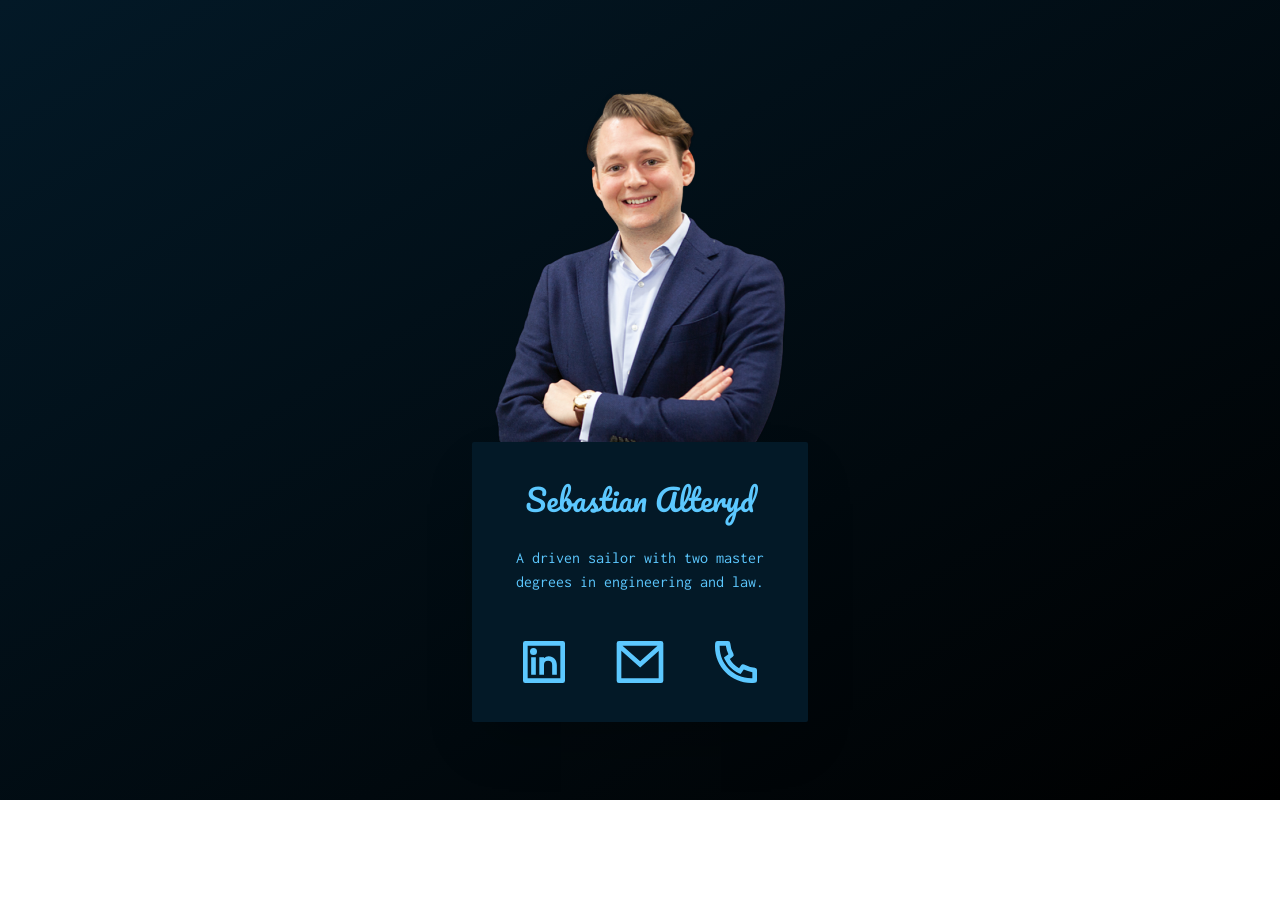
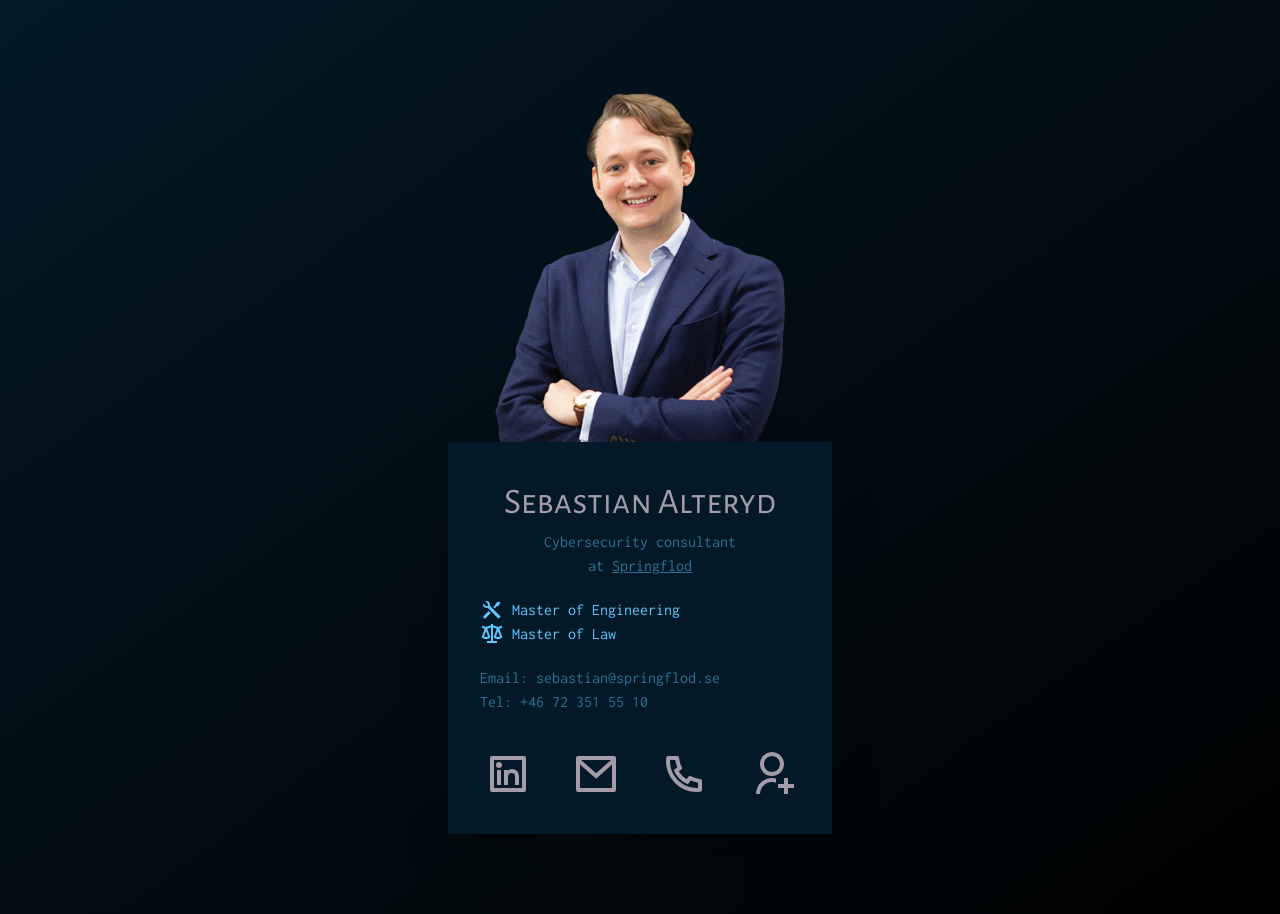
Before and after one commit to CptSandblaster/business-card, a website: page docs/index.html in a window 1280 px wide. Before the commit the page ends 800 px from the top, so only its background shows below. Drawn offline with Linux system fonts and the light colour scheme.

Commit message:
Updated design with more color and information

```diff
--- a/docs/index.html
+++ b/docs/index.html
@@ -8,28 +8,52 @@
     <meta name="author" content="Sebastian" />
     <meta name="viewport" content="width=device-width, initial-scale=1" />
     <link rel="stylesheet" href="css/compiled.css" />
-    <link rel="stylesheet" href="https://fonts.googleapis.com/css?family=Pacifico">
+    <link rel="preconnect" href="https://fonts.googleapis.com">
+<link rel="preconnect" href="https://fonts.gstatic.com" crossorigin>
+<link href="https://fonts.googleapis.com/css2?family=Alegreya+Sans+SC&family=Playfair+Display+SC&display=swap" rel="stylesheet">
     <link rel="stylesheet" href="https://fonts.googleapis.com/css?family=Inconsolata">
 </head>
 
-<body>
-    <div class="min-h-screen bg-gradient-to-br from-background to-black">
+<body class="bg-gradient-to-br from-background to-black">
+    <div class="min-h-screen">
         <div id="main" class="flex flex-col items-center justify-center pt-20">
             <img src="/business-card/assets/portrait.png" class="max-w-lg" />
-            <div id="card"
-                class="flex flex-col items-center max-w-xl bg-background rounded-sm min-h-fit shadow-2xl">
+            <div id="card" class="flex flex-col items-center max-w-xl bg-background min-h-fit shadow-2xl mb-20 w-96">
                 <div id="name" class="mt-10">
-                    <p class="text-center font-title text-3xl text-text">Sebastian Alteryd</p>
+                    <p class="text-center font-title text-4xl text-highlight">Sebastian Alteryd</p>
                 </div>
-                <div id="description" class="mt-5 mx-2 p-2 max-w-xs min-w-[300px]">
-                    <p class="font-mono text-text text-center">A driven sailor with two master degrees in engineering and law.</p>
+                <div id="title">
+                    <p class="text-secondary mt-2 text-center">Cybersecurity consultant</p>
+                    <p class="text-secondary text-center">at <a href="https://www.springflod.se/"><u>Springflod</u></a></p>
+                </div>
+                <div id="description" class="my-5 mx-2 w-80">
+                    <div id="engineering" class="flex flex-row">
+                        <svg xmlns="http://www.w3.org/2000/svg" viewBox="0 0 24 24" class="h-6 w-6 fill-text">
+                            <path fill="none" d="M0 0h24v24H0z" />
+                            <path
+                                d="M5.33 3.271a3.5 3.5 0 0 1 4.472 4.474L20.647 18.59l-2.122 2.121L7.68 9.867a3.5 3.5 0 0 1-4.472-4.474L5.444 7.63a1.5 1.5 0 1 0 2.121-2.121L5.329 3.27zm10.367 1.884l3.182-1.768 1.414 1.414-1.768 3.182-1.768.354-2.12 2.121-1.415-1.414 2.121-2.121.354-1.768zm-7.071 7.778l2.121 2.122-4.95 4.95A1.5 1.5 0 0 1 3.58 17.99l.097-.107 4.95-4.95z" />
+                        </svg>
+                        <p class="ml-2 font-mono text-text text-left">Master of Engineering</p>
+                    </div>
+                    <div id="law" class="flex flex-row">
+                        <svg xmlns="http://www.w3.org/2000/svg" viewBox="0 0 24 24" class="h-6 w-6 fill-text">
+                            <path fill="none" d="M0 0H24V24H0z" />
+                            <path
+                                d="M13 2v1.278l5 1.668 3.632-1.21.633 1.896-3.032 1.011 3.096 8.512C21.237 16.292 19.7 17 18 17c-1.701 0-3.237-.708-4.329-1.845l3.094-8.512L13 5.387V19H17v2H7v-2h4V5.387L7.232 6.643l3.096 8.512C9.237 16.292 7.7 17 6 17c-1.701 0-3.237-.708-4.329-1.845l3.094-8.512-3.03-1.01.633-1.898L6 4.945l5-1.667V2h2zm5 7.103l-1.958 5.386c.587.331 1.257.511 1.958.511.7 0 1.37-.18 1.958-.51L18 9.102zm-12 0l-1.958 5.386C4.629 14.82 5.299 15 6 15c.7 0 1.37-.18 1.958-.51L6 9.102z" />
+                        </svg>
+                        <p class="ml-2 font-mono text-text text-left">Master of Law</p>
+                    </div>
+                </div>
+                <div id="contact-details" class="w-80">
+                    <p class="text-secondary">Email: sebastian@springflod.se</p>
+                    <p class="text-secondary">Tel: +46 72 351 55 10</p>
                 </div>
                 <div id="buttons" class="flex flex-row">
-                    <div id="linkedin"
-                        class="my-5 mx-2 h-20 w-20 hover:animate-pulse">
+                    <div id="linkedin" class="my-5 mx-1 h-20 w-20">
                         <a href="https://www.linkedin.com/in/sebastian-alteryd-1967587a/">
-                            <div class="h-full w-full p-3">
-                                <svg xmlns="http://www.w3.org/2000/svg" viewBox="0 0 24 24" class="h-full w-full fill-text">
+                            <div class="h-full w-full p-4 hover:animate-pulse">
+                                <svg xmlns="http://www.w3.org/2000/svg" viewBox="0 0 24 24"
+                                    class="h-full w-full fill-highlight">
                                     <path fill="none" d="M0 0h24v24H0z" />
                                     <path
                                         d="M4 3h16a1 1 0 0 1 1 1v16a1 1 0 0 1-1 1H4a1 1 0 0 1-1-1V4a1 1 0 0 1 1-1zm1 2v14h14V5H5zm2.5 4a1.5 1.5 0 1 1 0-3 1.5 1.5 0 0 1 0 3zm-1 1h2v7.5h-2V10zm5.5.43c.584-.565 1.266-.93 2-.93 2.071 0 3.5 1.679 3.5 3.75v4.25h-2v-4.25a1.75 1.75 0 0 0-3.5 0v4.25h-2V10h2v.43z" />
@@ -37,11 +61,11 @@
                             </div>
                         </a>
                     </div>
-                    <div id="email"
-                        class="my-5 mx-2 h-20 w-20 hover:animate-pulse">
+                    <div id="email" class="my-5 mx-1 h-20 w-20">
                         <a href="mailto:sebastian@springflod.se">
-                            <div class="h-full w-full p-3">
-                                <svg xmlns="http://www.w3.org/2000/svg" viewBox="0 0 24 24" class="h-full w-full fill-text">
+                            <div class="h-full w-full p-4 hover:animate-pulse">
+                                <svg xmlns="http://www.w3.org/2000/svg" viewBox="0 0 24 24"
+                                    class="h-full w-full fill-highlight">
                                     <path fill="none" d="M0 0h24v24H0z" />
                                     <path
                                         d="M3 3h18a1 1 0 0 1 1 1v16a1 1 0 0 1-1 1H3a1 1 0 0 1-1-1V4a1 1 0 0 1 1-1zm17 4.238l-7.928 7.1L4 7.216V19h16V7.238zM4.511 5l7.55 6.662L19.502 5H4.511z" />
@@ -49,14 +73,25 @@
                             </div>
                         </a>
                     </div>
-                    <div id="phone"
-                        class="my-5 mx-2 h-20 w-20 ">
-                        <a href="tel:+46722044448">
-                            <div  class="h-full w-full p-3 transition hover:animate-pulse">
-                                <svg xmlns="http://www.w3.org/2000/svg" viewBox="0 0 24 24" class="h-full w-full fill-text">
+                    <div id="phone" class="my-5 mx-1 h-20 w-20">
+                        <a href="tel:+46723515510">
+                            <div class="h-full w-full p-4 hover:animate-pulse">
+                                <svg xmlns="http://www.w3.org/2000/svg" viewBox="0 0 24 24"
+                                    class="h-full w-full fill-highlight">
                                     <path fill="none" d="M0 0h24v24H0z" />
                                     <path
                                         d="M9.366 10.682a10.556 10.556 0 0 0 3.952 3.952l.884-1.238a1 1 0 0 1 1.294-.296 11.422 11.422 0 0 0 4.583 1.364 1 1 0 0 1 .921.997v4.462a1 1 0 0 1-.898.995c-.53.055-1.064.082-1.602.082C9.94 21 3 14.06 3 5.5c0-.538.027-1.072.082-1.602A1 1 0 0 1 4.077 3h4.462a1 1 0 0 1 .997.921A11.422 11.422 0 0 0 10.9 8.504a1 1 0 0 1-.296 1.294l-1.238.884zm-2.522-.657l1.9-1.357A13.41 13.41 0 0 1 7.647 5H5.01c-.006.166-.009.333-.009.5C5 12.956 11.044 19 18.5 19c.167 0 .334-.003.5-.01v-2.637a13.41 13.41 0 0 1-3.668-1.097l-1.357 1.9a12.442 12.442 0 0 1-1.588-.75l-.058-.033a12.556 12.556 0 0 1-4.702-4.702l-.033-.058a12.442 12.442 0 0 1-.75-1.588z" />
+                                </svg>
+                            </div>
+                        </a>
+                    </div>
+                    <div id="vCard" class="my-5 mx-1 h-20 w-20">
+                        <a href="/business-card/assets/vcard.vcf">
+                            <div class="h-full w-full p-4 hover:animate-pulse">
+                                <svg xmlns="http://www.w3.org/2000/svg" viewBox="0 0 24 24"
+                                    class="h-full w-full fill-highlight">
+                                    <path fill="none" d="M0 0h24v24H0z" />
+                                    <path d="M14 14.252v2.09A6 6 0 0 0 6 22l-2-.001a8 8 0 0 1 10-7.748zM12 13c-3.315 0-6-2.685-6-6s2.685-6 6-6 6 2.685 6 6-2.685 6-6 6zm0-2c2.21 0 4-1.79 4-4s-1.79-4-4-4-4 1.79-4 4 1.79 4 4 4zm6 6v-3h2v3h3v2h-3v3h-2v-3h-3v-2h3z"/>
                                 </svg>
                             </div>
                         </a>
--- a/tailwind.config.js
+++ b/tailwind.config.js
@@ -10,14 +10,13 @@ module.exports = {
     },
     extend: {
       colors: {
-        'primary': '#2F4550',
         'text': '#5CC8FF',
+        'secondary': '#307193',
         'background': '#031927',
-        'light': '#5CC8FF',
-        'accent': '#AF9164'
+        'highlight': '#A39BA8'
       },
       fontFamily: {
-        'title': 'Pacifico'
+        'title': 'Alegreya Sans SC'
       }
     },
   },
```
Also changed, not shown: docs/css/compiled.css, 1 other file.
